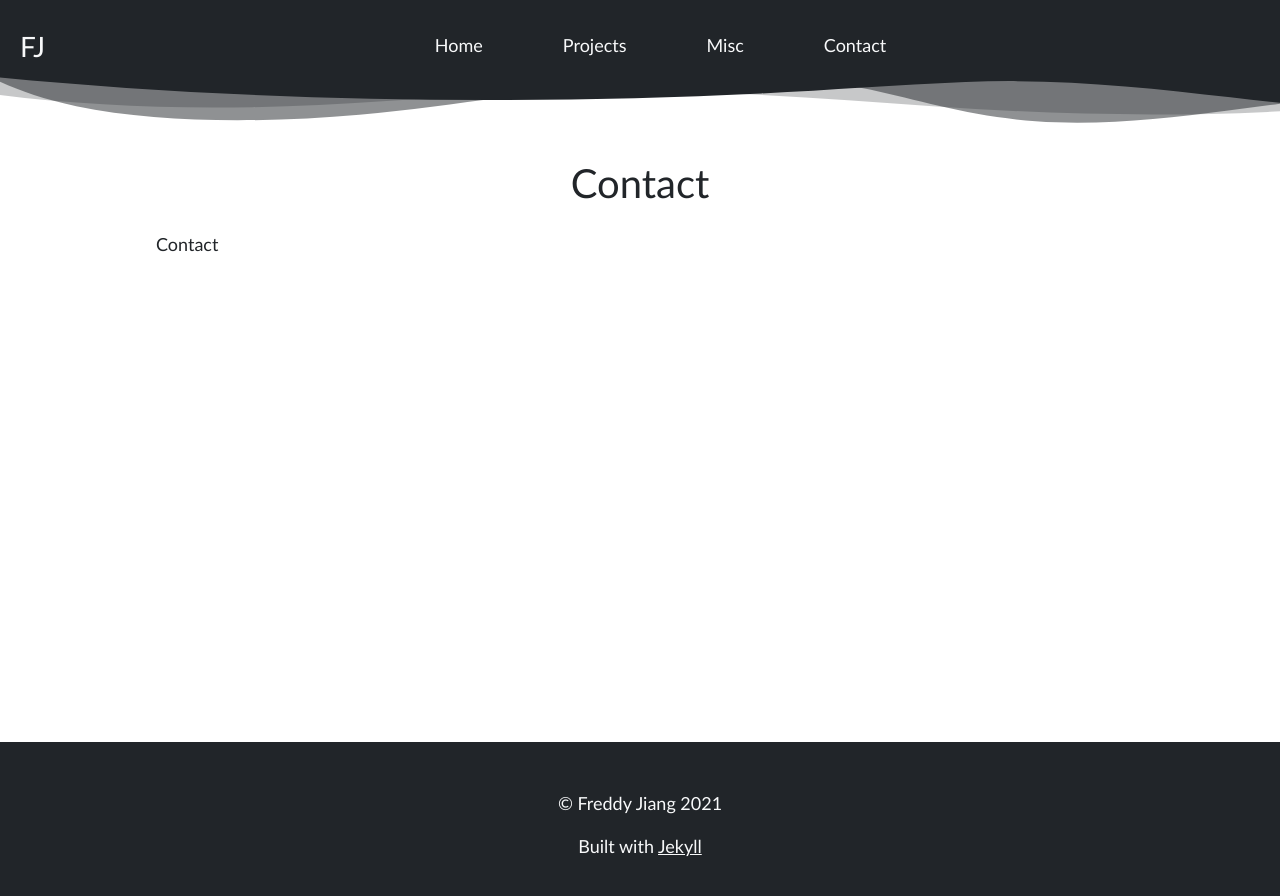
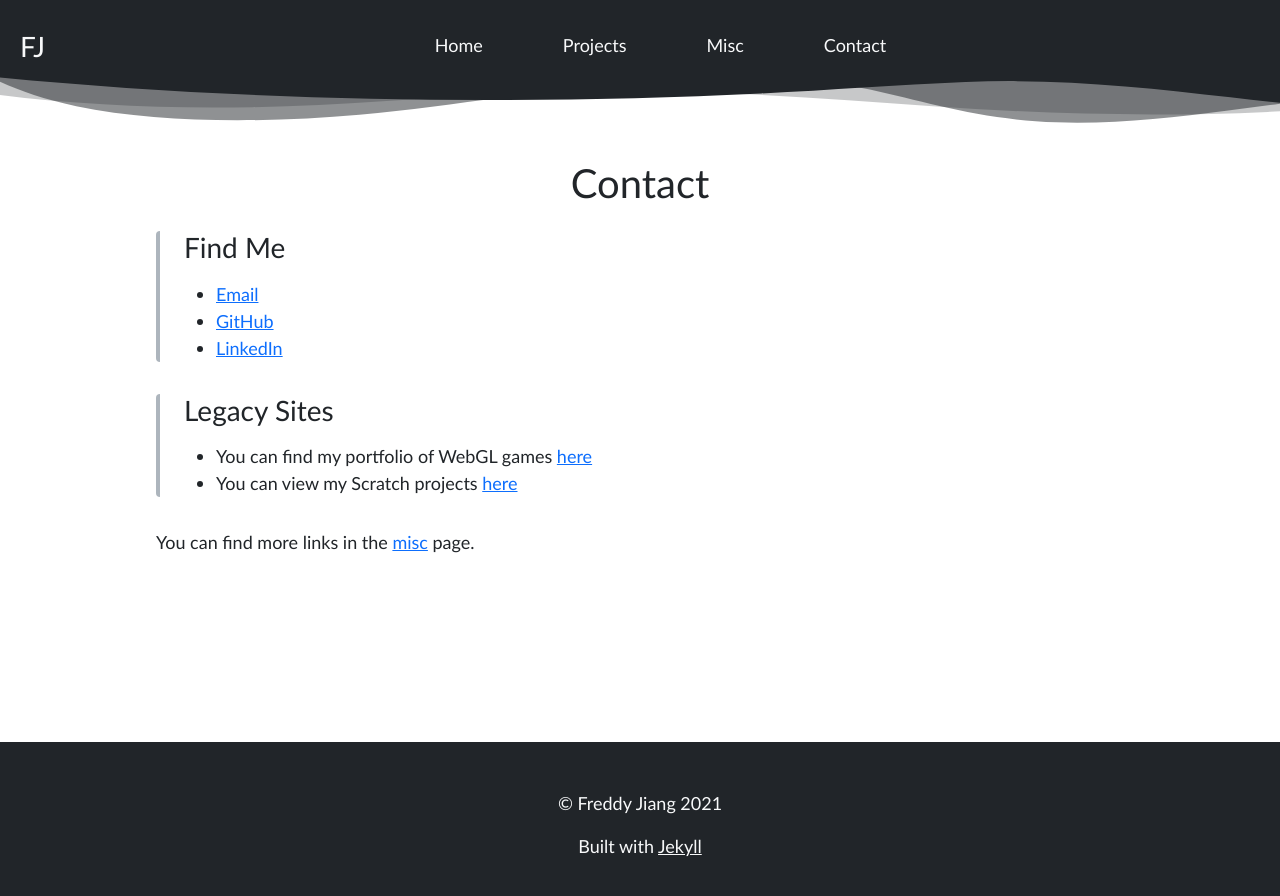
Before and after one commit to j-freddy/old-site, a Jekyll site: the page built from contact.html, in a window 1280 px wide. Shown: the top 896 px of the page. Built offline with Jekyll 4.4.1, drawn with Linux system fonts in a browser that asks for light colours.

Commit message:
Implement contact page

```diff
--- a/_config.yaml
+++ b/_config.yaml
@@ -1,3 +1,6 @@
 title: FJ
-linkedin: https://www.linkedin.com/in/freddy-jiang-a949331a3/
-github: https://github.com/j-freddy
+email: "jiang.tf.2020@gmail.com"
+linkedin: "https://www.linkedin.com/in/freddy-jiang-a949331a3/"
+github: "https://github.com/j-freddy"
+itch: "https://litetj.itch.io/"
+scratch: "https://scratch.mit.edu/users/Relfirm/"
--- a/_includes/head.html
+++ b/_includes/head.html
@@ -1,8 +1,11 @@
 <head>
   <meta charset="UTF-8">
   <meta name="viewport" content="width=device-width, initial-scale=1">
+  <!-- BootStrap -->
   <link href="https://cdn.jsdelivr.net/npm/bootstrap@5.1.0/dist/css/bootstrap.min.css" rel="stylesheet"
         integrity="sha384-KyZXEAg3QhqLMpG8r+8fhAXLRk2vvoC2f3B09zVXn8CA5QIVfZOJ3BCsw2P0p/We" crossorigin="anonymous">
+  <!-- FontAwesome -->
+  <link rel="stylesheet" href="https://cdnjs.cloudflare.com/ajax/libs/font-awesome/5.15.3/css/all.min.css">
   <link rel="stylesheet" href="/assets/css/styles.css">
   <title>{{ site.title }} | {{ page.title }}</title>
 </head>
--- a/_sass/main.scss
+++ b/_sass/main.scss
@@ -45,7 +45,7 @@ $arrow-shape-height: 96px;
   font-family: 'Trebuchet MS', 'Lucida Sans Unicode', 'Lucida Grande', 'Lucida Sans', Arial, sans-serif
 }
 
-p, a {
+p, a, li {
   font-size: 18px;
 }
 
@@ -131,3 +131,10 @@ canvas {
     font-size: 16px;
   }
 }
+
+.contact-section {
+  border-left: 4px solid $brand-light;
+  border-radius: 4px;
+  padding-left: 1.5em;
+  margin-bottom: 2em;
+}
--- a/assets/js/rain.js
+++ b/assets/js/rain.js
@@ -100,7 +100,7 @@ function randomValue(min, max) {
 
 function tick(rain) {
   rain.update();
-  rain.updateElements();
+    rain.updateElements();
 
   window.requestAnimationFrame(() => tick(rain));
 }
--- a/contact.html
+++ b/contact.html
@@ -2,4 +2,32 @@
 layout: page
 title: Contact
 ---
-<p>Contact</p>
+
+<div class="contact-section">
+    <h3 class="my-3">Find Me</h3>
+    <ul>
+        <li>
+            <a href="mailto: {{ site.email }}" target="_blank">Email</a>
+        </li>
+        <li>
+            <a href="{{ site.github }}" target="_blank">GitHub</a>
+        </li>
+        <li>
+            <a href="{{ site.linkedin }}" target="_blank">LinkedIn</a>
+        </li>
+    </ul>
+</div>
+
+<div class="contact-section">
+    <h3 class="my-3">Legacy Sites</h3>
+    <ul>
+        <li>
+            You can find my portfolio of WebGL games <a href="{{ site.itch }}" target="_blank">here</a>
+        </li>
+        <li>
+            You can view my Scratch projects <a href="{{ site.scratch }}" target="_blank">here</a>
+        </li>
+    </ul>
+</div>
+
+<p>You can find more links in the <a href="/misc">misc</a> page.</p>
```
